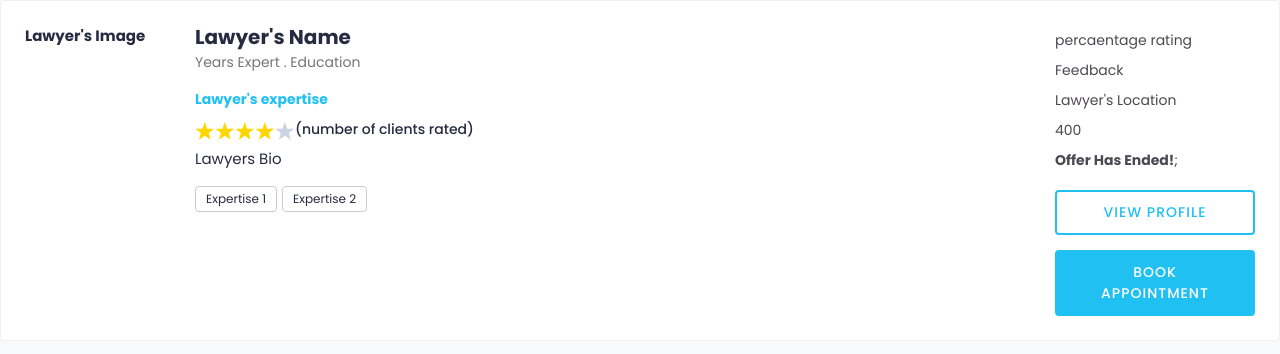
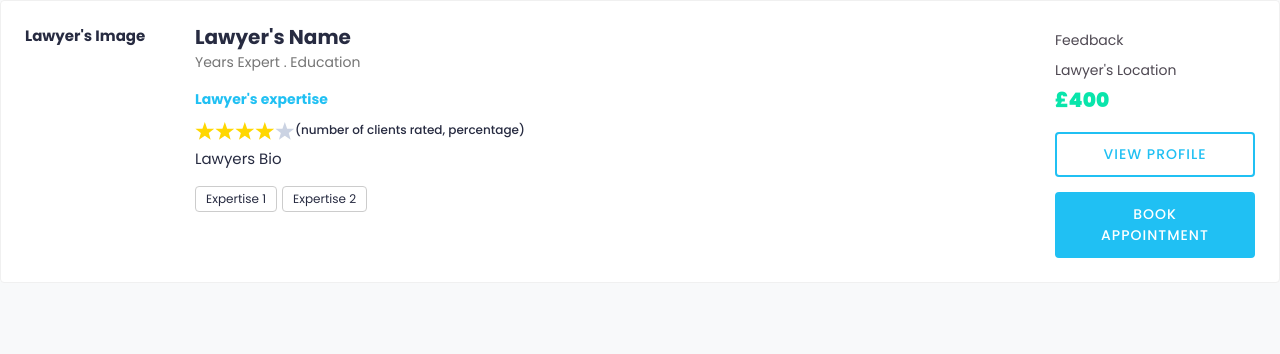
Before and after one commit to a4w/ruslan-legal-service, a React (Create React App) app in the folder frontend/legal-service-app/: page /list in a window 1280 px wide. Shown: the top 354 px of the page. Built offline with nearby package versions, Linux system fonts and the light colour scheme.

Commit message:
Pull request fixes

```diff
--- a/frontend/legal-service-app/package.json
+++ b/frontend/legal-service-app/package.json
@@ -9,7 +9,6 @@
         "@testing-library/react": "^9.5.0",
         "@testing-library/user-event": "^7.2.1",
         "axios": "^0.19.2",
-        "beauty-stars": "^1.1.0",
         "bootstrap": "^4.5.0",
         "react": "^16.13.1",
         "react-bootstrap-datetimepicker": "0.0.22",
--- a/frontend/legal-service-app/src/LawyerList.js
+++ b/frontend/legal-service-app/src/LawyerList.js
@@ -45,8 +45,8 @@ const LawyerCard = () => {
                                     numberOfStars={5}
                                     name="rating"
                                 />
-                                <span className="d-inline-block average-rating">
-                                    (number of clients rated)
+                                <span className="d-inline-block text-xs average-rating">
+                                    (number of clients rated, percentage)
                                 </span>
                             </div>
                             <div className="clinic-details">
@@ -61,7 +61,6 @@ const LawyerCard = () => {
                     <div className="doc-info-right">
                         <div className="clini-infos">
                             <ul>
-                                <li>percaentage rating</li>
                                 <li>Feedback</li>
                                 <li>
                                     <i className="fas fa-map-marker-alt"></i>{" "}
@@ -71,7 +70,7 @@ const LawyerCard = () => {
                                     <Countdown
                                         date={Date.now() + 5000}
                                         renderer={(props) =>
-                                            renderer({
+                                            LawyerCountDownRenderer({
                                                 ...props,
                                                 cost: 400,
                                                 discount: 100,
@@ -99,7 +98,7 @@ const LawyerCard = () => {
     );
 };
 
-const renderer = ({
+const LawyerCountDownRenderer = ({
     days,
     hours,
     minutes,
@@ -111,9 +110,10 @@ const renderer = ({
     if (completed) {
         return (
             <ul>
-                <li>{cost}</li>
                 <li>
-                    <strong>Offer Has Ended!</strong>;
+                    <strong className="text-lg">
+                        <strong className="text-primary">&pound;{cost}</strong>
+                    </strong>
                 </li>
             </ul>
         );
@@ -121,13 +121,19 @@ const renderer = ({
         return (
             <ul>
                 <li>
-                    <strong>
-                        <strike style={{ color: "red" }}>{cost}</strike> -{" "}
+                    <strong className="text-lg">
+                        <strong className="text-success">
+                            &pound;{discount}
+                        </strong>
                     </strong>
-                    <strong style={{ color: "green" }}>{discount}</strong>
+                    &nbsp;
+                    <strike className="text-lg text-danger">
+                        &pound;{cost}
+                    </strike>
                 </li>
                 <li>
-                    Ends in <strong>{days}</strong> days and{" "}
+                    Ends in <strong>{days}</strong> {days !== 1 ? "days" : "day"}{" "}
+                    and{" "}
                     <strong>
                         <span>
                             {zeroPad(hours)}:{zeroPad(minutes)}:
```
